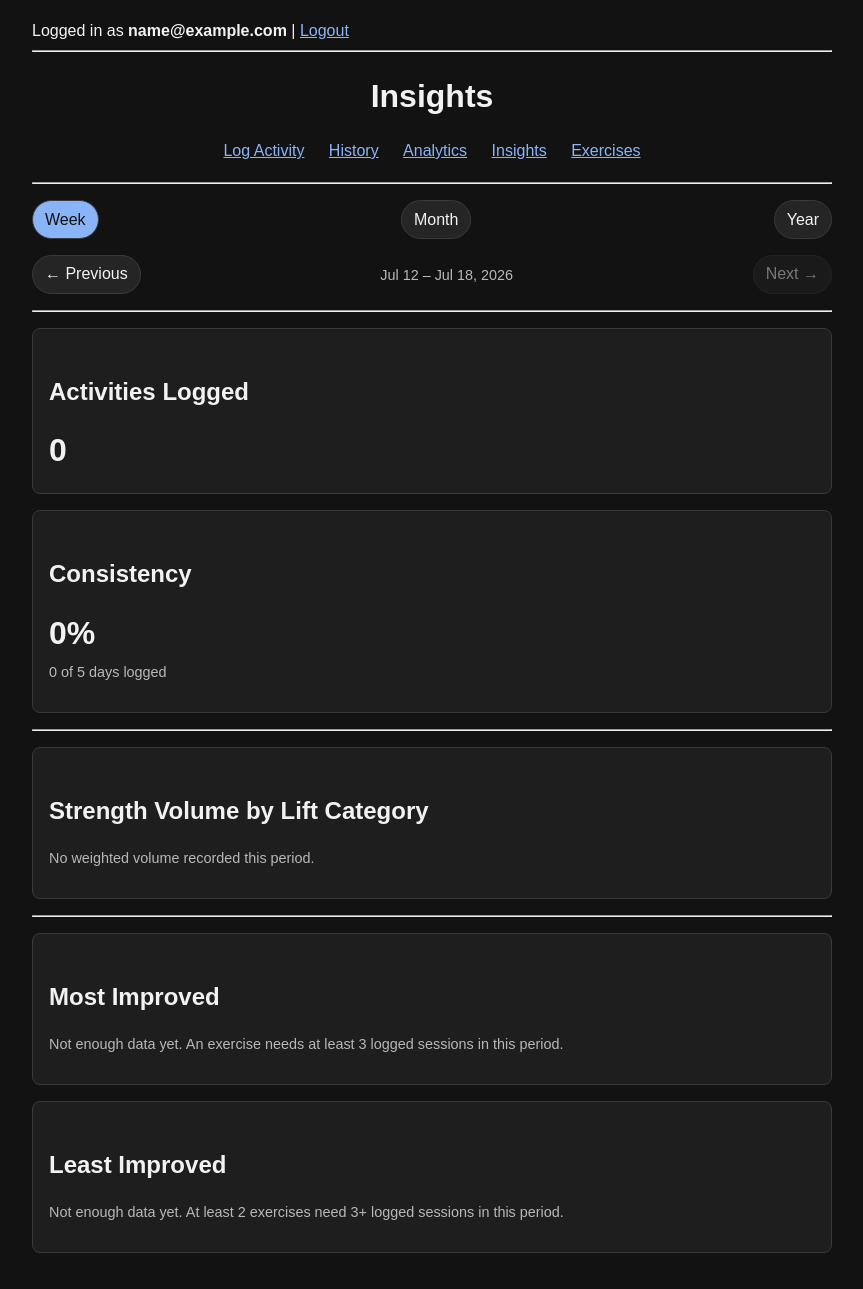
After one commit to joshjohnstone/activity-tracker, a Flask app: page /insights in a window 1280 px wide. The commit adds this page. Shown: the whole page, without its empty margins (208-1071 px from the left). Run offline with Flask 3, Linux system fonts and the light colour scheme; a user stored in the database is signed in; tables that the repository leaves empty hold one stand-in row (values such as "Sample post"); one stand-in notice (Sample message) is shown.

Commit message:
Add Insights page for longer-term metrics

```diff
--- a/app/routes.py
+++ b/app/routes.py
@@ -13,7 +13,12 @@ from app.constants import (
     DISPLAY_FIELDS_BY_CATEGORY,
     DEFAULT_EXERCISES
 )
-from app.utils import parse_duration_to_seconds, abbreviate_distance_unit, apply_dumbbell_pair_multiplier
+from app.utils import (
+    parse_duration_to_seconds,
+    abbreviate_distance_unit,
+    apply_dumbbell_pair_multiplier,
+    get_period_bounds,
+)
 
 bp = Blueprint("main", __name__)
 
@@ -1034,6 +1039,172 @@ def analytics():
         LIFT_CATEGORIES=LIFT_CATEGORIES
     )
 
+@bp.route("/insights")
+@login_required
+def insights():
+
+    period = request.args.get("period", "week")
+    if period not in ("week", "month", "year"):
+        period = "week"
+
+    try:
+        offset = int(request.args.get("offset", 0))
+    except (TypeError, ValueError):
+        offset = 0
+
+    offset = max(offset, 0)
+
+    start_date, end_date, label = get_period_bounds(period, offset)
+
+    today = date.today()
+    effective_end = min(end_date, today)
+
+    rows = (
+        Activity.query
+        .filter_by(user_id=current_user.id)
+        .filter(Activity.date >= start_date.isoformat())
+        .filter(Activity.date <= end_date.isoformat())
+        .order_by(Activity.date.asc(), Activity.id.asc())
+        .all()
+    )
+
+    user_exercises = Exercise.query.filter_by(user_id=current_user.id).all()
+    exercise_lookup = {exercise.id: exercise for exercise in user_exercises}
+
+    category_counts = {category: 0 for category in ACTIVITY_CATEGORIES}
+    active_dates = set()
+    lift_category_volume = {}
+    sessions_by_exercise_id = {}
+    exercise_names_by_id = {}
+
+    for row in rows:
+        try:
+            details = json.loads(row.details or "{}")
+        except json.JSONDecodeError:
+            details = {}
+
+        exercise_obj = exercise_lookup.get(row.exercise_id)
+
+        try:
+            activity_date = datetime.strptime(row.date, "%Y-%m-%d").date()
+        except (TypeError, ValueError):
+            activity_date = None
+
+        if activity_date:
+            active_dates.add(activity_date)
+
+        raw_category = (
+            exercise_obj.activity_category
+            if exercise_obj and exercise_obj.activity_category
+            else details.get("activity_category") or row.category
+        )
+
+        if raw_category == "Running":
+            raw_category = "Cardio"
+
+        activity_category = raw_category if raw_category in ACTIVITY_CATEGORIES else "Other"
+
+        category_counts.setdefault(activity_category, 0)
+        category_counts[activity_category] += 1
+
+        tracking_type = (
+            exercise_obj.tracking_type
+            if exercise_obj and exercise_obj.tracking_type
+            else details.get("tracking_type")
+        )
+
+        if tracking_type == "weighted_reps":
+            apply_dumbbell_pair_multiplier(details, exercise_obj)
+
+            session_volume = 0
+
+            for s in details.get("sets", []):
+                try:
+                    reps = int(s.get("reps") or 0)
+                    weight = float(s.get("weight") or 0)
+                except (TypeError, ValueError, AttributeError):
+                    continue
+
+                session_volume += reps * weight
+
+            lift_category = (
+                exercise_obj.lift_category
+                if exercise_obj and exercise_obj.lift_category
+                else details.get("lift_category")
+            ) or "Uncategorized"
+
+            lift_category_volume.setdefault(lift_category, 0)
+            lift_category_volume[lift_category] += session_volume
+
+            if exercise_obj and activity_date:
+                exercise_names_by_id[exercise_obj.id] = exercise_obj.name
+
+                sessions_by_exercise_id.setdefault(exercise_obj.id, [])
+                sessions_by_exercise_id[exercise_obj.id].append({
+                    "date": activity_date,
+                    "volume": session_volume,
+                })
+
+    total_activities = sum(category_counts.values())
+
+    total_days_in_period = max((effective_end - start_date).days + 1, 1)
+    percent_days_logged = (len(active_dates) / total_days_in_period) * 100
+
+    candidates = []
+
+    for exercise_id, sessions in sessions_by_exercise_id.items():
+        if len(sessions) < 3:
+            continue
+
+        first_volume = sessions[0]["volume"]
+        last_volume = sessions[-1]["volume"]
+
+        candidates.append({
+            "exercise_name": exercise_names_by_id.get(exercise_id, "Unknown"),
+            "first_volume": first_volume,
+            "last_volume": last_volume,
+            "first_date": sessions[0]["date"].isoformat(),
+            "last_date": sessions[-1]["date"].isoformat(),
+            "delta": last_volume - first_volume,
+        })
+
+    most_improved = None
+    least_improved = None
+
+    if len(candidates) >= 2:
+        most_improved = max(candidates, key=lambda c: c["delta"])
+        least_improved = min(candidates, key=lambda c: c["delta"])
+
+    lift_category_order = {category: i for i, category in enumerate(LIFT_CATEGORIES)}
+    sorted_lift_category_volume = dict(
+        sorted(
+            lift_category_volume.items(),
+            key=lambda item: lift_category_order.get(item[0], len(LIFT_CATEGORIES))
+        )
+    )
+
+    return render_template(
+        "insights.html",
+        period=period,
+        offset=offset,
+        label=label,
+        prev_offset=offset + 1,
+        next_offset=max(offset - 1, 0),
+        has_next=offset > 0,
+
+        total_activities=total_activities,
+        category_counts=category_counts,
+
+        percent_days_logged=percent_days_logged,
+        active_day_count=len(active_dates),
+        total_days_in_period=total_days_in_period,
+
+        lift_category_volume=sorted_lift_category_volume,
+
+        most_improved=most_improved,
+        least_improved=least_improved,
+    )
+
 @bp.route("/exercises")
 @login_required
 def exercises():
--- a/static/style.css
+++ b/static/style.css
@@ -696,6 +696,15 @@ td {
     cursor: default;
 }
 
+.pagination-active {
+    background: var(--link);
+    color: var(--bg);
+}
+
+.pagination-active:hover {
+    background: var(--link);
+}
+
 .pagination-status {
     color: var(--text-muted);
     font-size: 0.9rem;
--- a/templates/analytics.html
+++ b/templates/analytics.html
@@ -8,6 +8,7 @@
     <a href="/">Log Activity</a>
     <a href="/history">History</a>
     <a href="/analytics">Analytics</a>
+    <a href="/insights">Insights</a>
     <a href="/exercises">Exercises</a>
 </div>
 
--- a/templates/edit_exercise.html
+++ b/templates/edit_exercise.html
@@ -6,6 +6,7 @@
     <a href="/">Log Activity</a>
     <a href="/history">History</a>
     <a href="/analytics">Analytics</a>
+    <a href="/insights">Insights</a>
     <a href="/exercises">Exercises</a>
 </div>
 
--- a/templates/exercises.html
+++ b/templates/exercises.html
@@ -6,6 +6,7 @@
     <a href="/">Log Activity</a>
     <a href="/history">History</a>
     <a href="/analytics">Analytics</a>
+    <a href="/insights">Insights</a>
     <a href="/exercises">Exercises</a>
 </div>
 
--- a/templates/history.html
+++ b/templates/history.html
@@ -8,6 +8,7 @@
         <a href="/">Log Activity</a>
         <a href="/history">History</a>
         <a href="/analytics">Analytics</a>
+        <a href="/insights">Insights</a>
         <a href="/exercises">Exercises</a>
     </div>
 
--- a/templates/index.html
+++ b/templates/index.html
@@ -8,6 +8,7 @@
     <a href="/">Log Activity</a>
     <a href="/history">History</a>
     <a href="/analytics">Analytics</a>
+    <a href="/insights">Insights</a>
     <a href="/exercises">Exercises</a>
 </div>
 
--- /dev/null
+++ b/templates/insights.html
@@ -0,0 +1,240 @@
+{% extends "base.html" %}
+
+{% block content %}
+
+<h1>Insights</h1>
+
+<div class="nav">
+    <a href="/">Log Activity</a>
+    <a href="/history">History</a>
+    <a href="/analytics">Analytics</a>
+    <a href="/insights">Insights</a>
+    <a href="/exercises">Exercises</a>
+</div>
+
+<hr>
+
+<div class="pagination">
+    <a class="pagination-link {% if period == 'week' %}pagination-active{% endif %}"
+       href="{{ url_for('main.insights', period='week', offset=0) }}">
+        Week
+    </a>
+    <a class="pagination-link {% if period == 'month' %}pagination-active{% endif %}"
+       href="{{ url_for('main.insights', period='month', offset=0) }}">
+        Month
+    </a>
+    <a class="pagination-link {% if period == 'year' %}pagination-active{% endif %}"
+       href="{{ url_for('main.insights', period='year', offset=0) }}">
+        Year
+    </a>
+</div>
+
+<div class="pagination">
+    <a class="pagination-link" href="{{ url_for('main.insights', period=period, offset=prev_offset) }}">
+        ← Previous
+    </a>
+
+    <span class="pagination-status">
+        {{ label }}
+    </span>
+
+    {% if has_next %}
+        <a class="pagination-link" href="{{ url_for('main.insights', period=period, offset=next_offset) }}">
+            Next →
+        </a>
+    {% else %}
+        <span class="pagination-link pagination-disabled">
+            Next →
+        </span>
+    {% endif %}
+</div>
+
+<hr>
+
+<section class="analytics-section">
+
+    <div class="analytics-card">
+        <h2>Activities Logged</h2>
+
+        <div class="big-number">
+            {{ total_activities }}
+        </div>
+
+        <div class="category-breakdown">
+            {% for category, count in category_counts.items() %}
+                {% if count > 0 %}
+                    <span class="exercise-badge">
+                        {{ category }}: {{ count }}
+                    </span>
+                {% endif %}
+            {% endfor %}
+        </div>
+    </div>
+
+    <div class="analytics-card">
+        <h2>Consistency</h2>
+
+        <div class="big-number">
+            {{ "{:.0f}".format(percent_days_logged) }}%
+        </div>
+
+        <p class="helper-text">
+            {{ active_day_count }} of {{ total_days_in_period }} days logged
+        </p>
+    </div>
+
+</section>
+
+<hr>
+
+<section class="analytics-section">
+
+    <div class="analytics-card">
+        <h2>Strength Volume by Lift Category</h2>
+
+        {% if lift_category_volume %}
+            <div class="chart-container">
+                <canvas id="lift-category-volume-chart"></canvas>
+            </div>
+        {% else %}
+            <p class="helper-text">
+                No weighted volume recorded this period.
+            </p>
+        {% endif %}
+    </div>
+
+</section>
+
+<hr>
+
+<section class="analytics-section">
+
+    <div class="analytics-card">
+        <h2>Most Improved</h2>
+
+        {% if most_improved %}
+            <div class="big-number">
+                {{ most_improved.exercise_name }}
+            </div>
+
+            <p class="helper-text">
+                {{ "{:,.0f}".format(most_improved.first_volume) }} lbs ({{ most_improved.first_date }})
+                →
+                {{ "{:,.0f}".format(most_improved.last_volume) }} lbs ({{ most_improved.last_date }})
+            </p>
+
+            <p class="helper-text">
+                {% if most_improved.delta >= 0 %}+{% endif %}{{ "{:,.0f}".format(most_improved.delta) }} lbs
+            </p>
+        {% else %}
+            <p class="helper-text">
+                Not enough data yet. An exercise needs at least 3 logged sessions in this period.
+            </p>
+        {% endif %}
+    </div>
+
+    <div class="analytics-card">
+        <h2>Least Improved</h2>
+
+        {% if least_improved %}
+            <div class="big-number">
+                {{ least_improved.exercise_name }}
+            </div>
+
+            <p class="helper-text">
+                {{ "{:,.0f}".format(least_improved.first_volume) }} lbs ({{ least_improved.first_date }})
+                →
+                {{ "{:,.0f}".format(least_improved.last_volume) }} lbs ({{ least_improved.last_date }})
+            </p>
+
+            <p class="helper-text">
+                {% if least_improved.delta >= 0 %}+{% endif %}{{ "{:,.0f}".format(least_improved.delta) }} lbs
+            </p>
+        {% else %}
+            <p class="helper-text">
+                Not enough data yet. At least 2 exercises need 3+ logged sessions in this period.
+            </p>
+        {% endif %}
+    </div>
+
+</section>
+
+{% endblock %}
+
+{% block scripts %}
+
+<script src="https://cdn.jsdelivr.net/npm/chart.js"></script>
+
+<script>
+
+const liftCategoryVolume = {{ lift_category_volume | tojson }};
+
+function getCssVariable(name) {
+    return getComputedStyle(document.documentElement)
+        .getPropertyValue(name)
+        .trim();
+}
+
+const chartTextColor = getCssVariable("--text-muted");
+const chartGridColor = getCssVariable("--border-soft");
+
+const liftCategoryCanvas = document.getElementById("lift-category-volume-chart");
+
+if (liftCategoryCanvas) {
+    const labels = Object.keys(liftCategoryVolume);
+    const values = Object.values(liftCategoryVolume);
+
+    new Chart(liftCategoryCanvas, {
+        type: "bar",
+        data: {
+            labels: labels,
+            datasets: [{
+                label: "Volume, lbs",
+                data: values,
+                backgroundColor: getCssVariable("--link")
+            }]
+        },
+        options: {
+            responsive: true,
+            maintainAspectRatio: false,
+            scales: {
+                y: {
+                    beginAtZero: true,
+                    grid: {
+                        color: chartGridColor
+                    },
+                    ticks: {
+                        color: chartTextColor,
+                        callback: function(value) {
+                            return Math.round(value).toLocaleString();
+                        }
+                    }
+                },
+                x: {
+                    grid: {
+                        color: chartGridColor
+                    },
+                    ticks: {
+                        color: chartTextColor
+                    }
+                }
+            },
+            plugins: {
+                legend: {
+                    display: false
+                },
+                tooltip: {
+                    callbacks: {
+                        label: function(context) {
+                            return `${Math.round(context.parsed.y).toLocaleString()} lbs`;
+                        }
+                    }
+                }
+            }
+        }
+    });
+}
+
+</script>
+
+{% endblock %}
```
Also changed, not shown: app/utils.py (+39 -0 lines).
